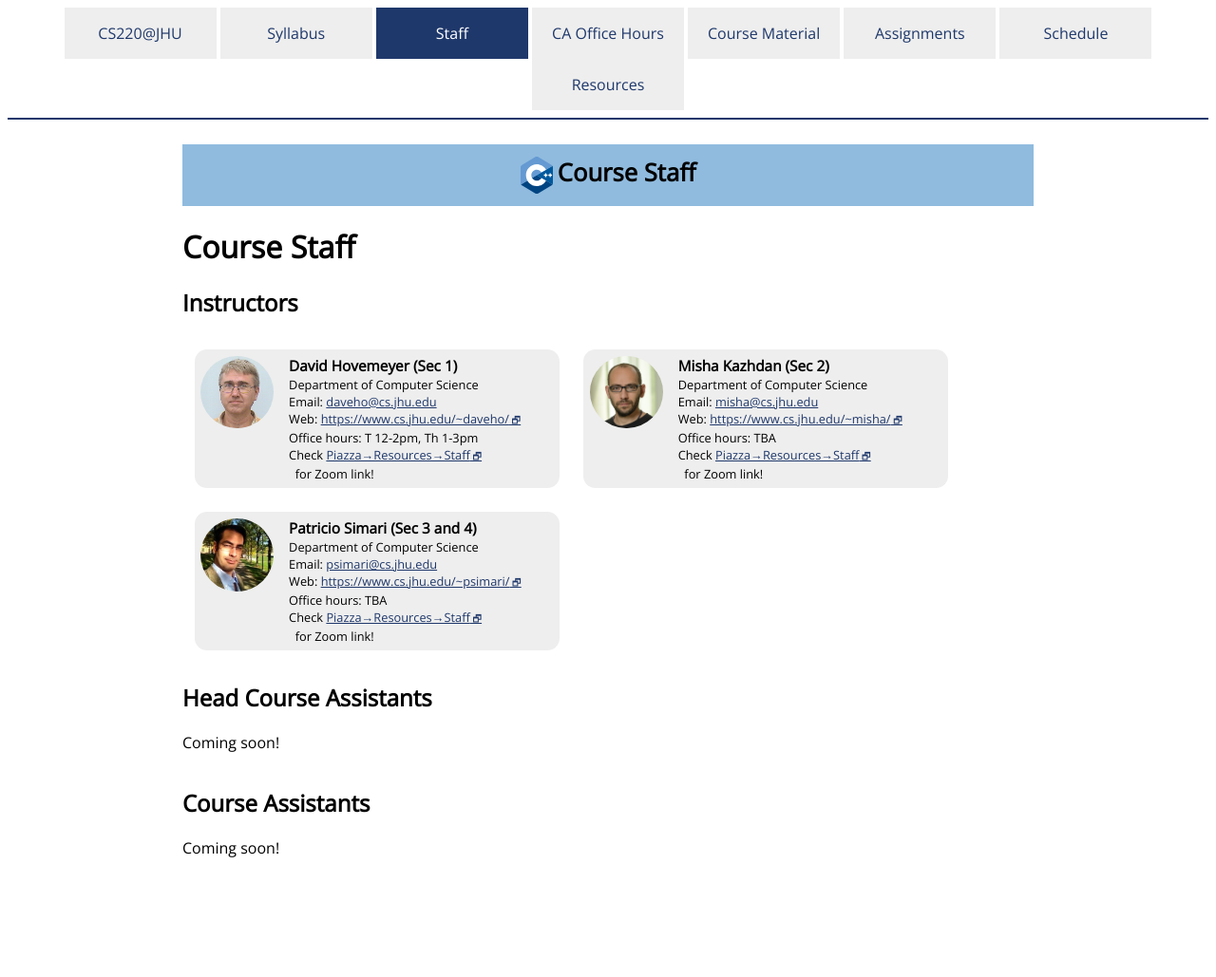
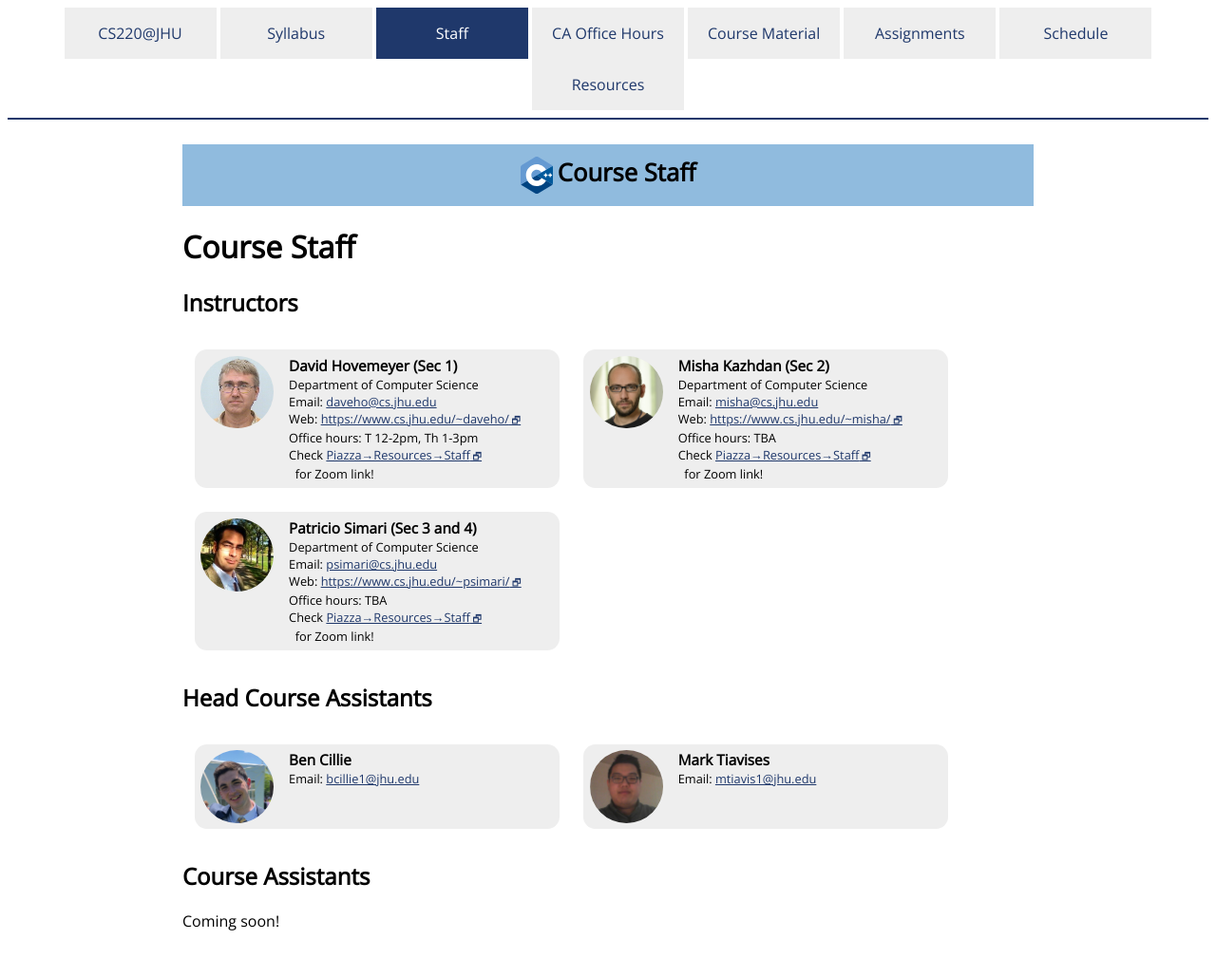
Before and after one commit to jhu-ip/cs220-s22, a Jekyll site: the page built from staff.md, in a window 1280 px wide. Shown: the whole page at 95% size. Built offline with Jekyll 4.4.1, drawn with Linux system fonts in a browser that asks for light colours; some web fonts are replaced; before the commit the page ends 952 px from its top, so only the background shows below that.

Commit message:
add head CAs to staff page

```diff
--- a/staff.md
+++ b/staff.md
@@ -64,7 +64,31 @@ category: "staff"
 
 ## Head Course Assistants
 
-Coming soon!
+<div class="card">
+  <img alt="Ben photo" src="{{site.baseurl}}/img/staffpix/ben.jpg">
+  <div class="details">
+   <span class="name_and_role">Ben Cillie</span><br>
+   Email: <a href="mailto:bcillie1@jhu.edu">bcillie1@jhu.edu</a><br>
+  </div>
+</div>
+
+<div class="card">
+  <img alt="Mark photo" src="{{site.baseurl}}/img/staffpix/mark.jpg">
+  <div class="details">
+   <span class="name_and_role">Mark Tiavises</span><br>
+   Email: <a href="mailto:mtiavis1@jhu.edu">mtiavis1@jhu.edu</a><br>
+  </div>
+</div>
+
+<!--
+<div class="card">
+  <img alt="NAME photo" src="{{site.baseurl}}/img/staffpix/NAME.jpg">
+  <div class="details">
+   <span class="name_and_role">FIRSTNAME LASTNAME</span><br>
+   Email: <a href="mailto:EMAIL@jhu.edu">EMAIL@jhu.edu</a><br>
+  </div>
+</div>
+-->
 
 <div class="card_container">
 </div>
```
Also changed, not shown: img/staffpix/ben.jpg (added), img/staffpix/mark.jpg (added).
